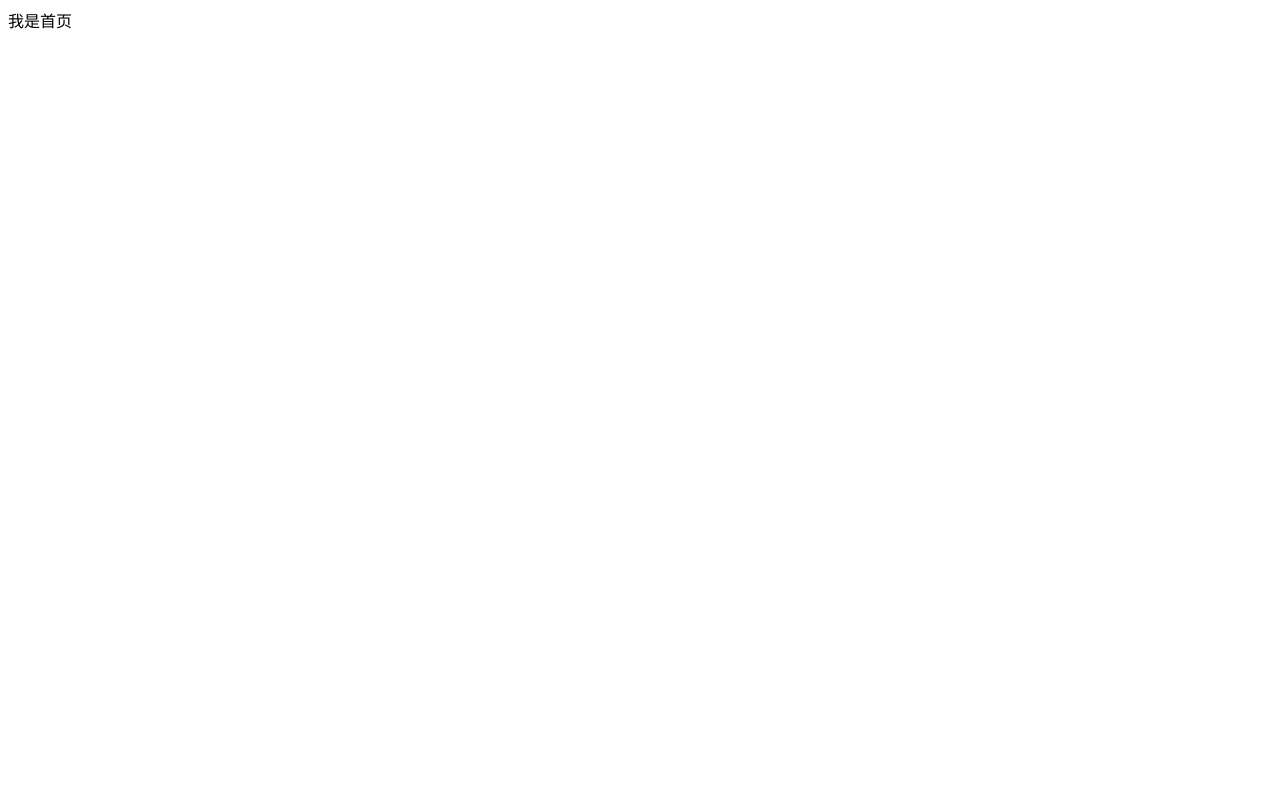
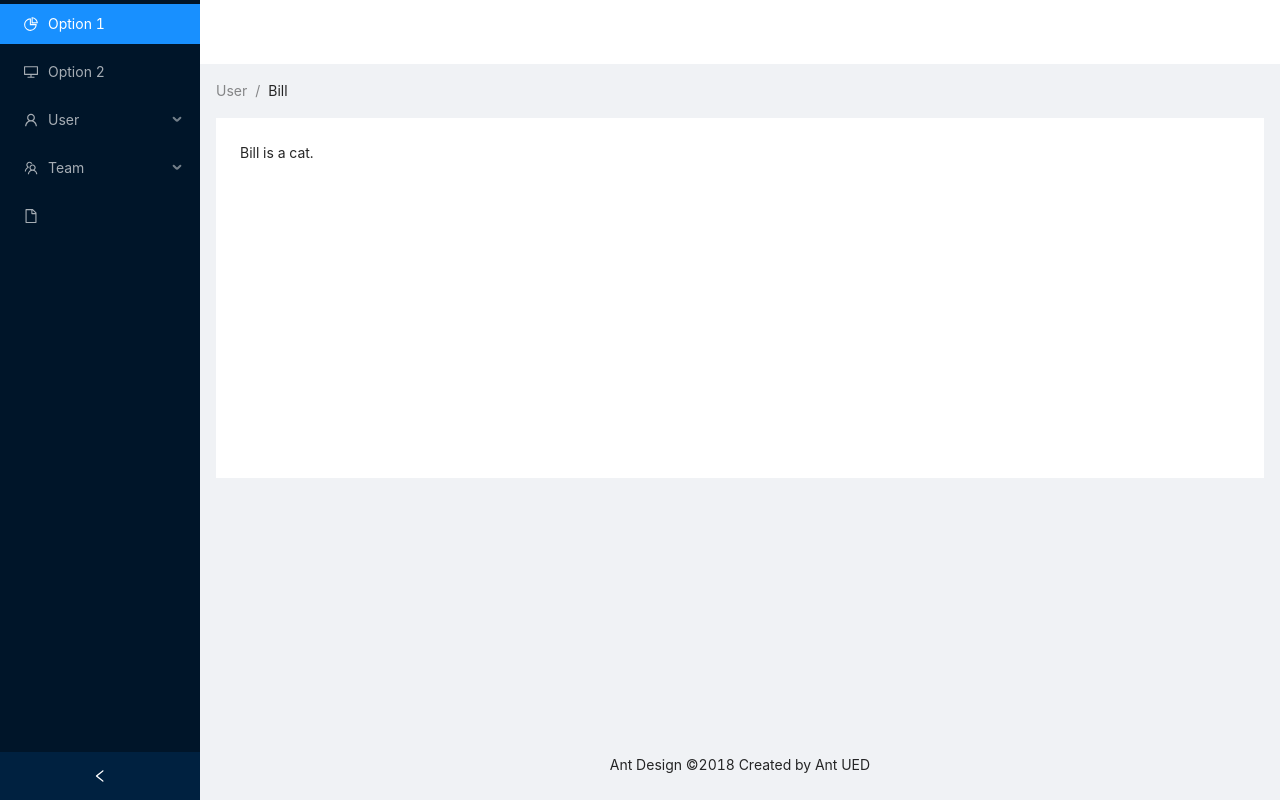
Before and after one commit to ouyangzeyu/react-my-test, a React (Create React App) app: page / in a window 1280 px wide. Built offline with nearby package versions, Linux system fonts and the light colour scheme.

Commit message:
引入antdd

```diff
--- a/package.json
+++ b/package.json
@@ -18,6 +18,7 @@
     "@types/node": "^14.0.13",
     "@types/react": "^16.9.36",
     "@types/react-dom": "^16.9.8",
+    "antd": "^4.3.3",
     "react": "^16.13.1",
     "react-dom": "^16.13.1",
     "react-scripts": "3.4.1",
--- a/src/index.tsx
+++ b/src/index.tsx
@@ -2,6 +2,7 @@
 import React from 'react';
 import ReactDOM from 'react-dom';
 import App from './view/App';
+import './style/antd.css'
 
 ReactDOM.render(
   <React.StrictMode>
--- /dev/null
+++ b/src/style/antd.css
@@ -0,0 +1 @@
+@import '~antd/dist/antd.css';
--- a/src/view/App.tsx
+++ b/src/view/App.tsx
@@ -1,9 +1,10 @@
 import React from 'react';
+import AppLayout from './components/AppLayout'
 
 const App = (): React.FunctionComponentElement<unknown> => {
     return (
         <>
-            <div>我是首页</div>
+            <AppLayout />
         </>
     );
 }
--- /dev/null
+++ b/src/view/components/AppLayout.css
@@ -0,0 +1,9 @@
+#components-layout-demo-side .logo {
+    height: 32px;
+    background: rgba(255, 255, 255, 0.2);
+    margin: 16px;
+  }
+
+  .site-layout .site-layout-background {
+    background: #fff;
+  }
--- /dev/null
+++ b/src/view/components/AppLayout.tsx
@@ -0,0 +1,62 @@
+import React, { useState } from 'react';
+
+import { Layout, Menu, Breadcrumb } from 'antd';
+import {
+    DesktopOutlined,
+    PieChartOutlined,
+    FileOutlined,
+    TeamOutlined,
+    UserOutlined,
+} from '@ant-design/icons';
+import './AppLayout.css'
+
+const { Header, Content, Footer, Sider } = Layout;
+const { SubMenu } = Menu;
+
+const AppLayout = (): React.FunctionComponentElement<unknown> => {
+    const [collapsed, setCollapsed] = useState(false)
+    const onCollapse = collapsed => {
+        console.log(collapsed);
+        setCollapsed(collapsed);
+    };
+    return (
+        <Layout style={{ minHeight: '100vh' }}>
+            <Sider collapsible collapsed={collapsed} onCollapse={onCollapse}>
+                <div className="logo" />
+                <Menu theme="dark" defaultSelectedKeys={['1']} mode="inline">
+                    <Menu.Item key="1" icon={<PieChartOutlined />}>
+                        Option 1
+                </Menu.Item>
+                    <Menu.Item key="2" icon={<DesktopOutlined />}>
+                        Option 2
+                </Menu.Item>
+                    <SubMenu key="sub1" icon={<UserOutlined />} title="User">
+                        <Menu.Item key="3">Tom</Menu.Item>
+                        <Menu.Item key="4">Bill</Menu.Item>
+                        <Menu.Item key="5">Alex</Menu.Item>
+                    </SubMenu>
+                    <SubMenu key="sub2" icon={<TeamOutlined />} title="Team">
+                        <Menu.Item key="6">Team 1</Menu.Item>
+                        <Menu.Item key="8">Team 2</Menu.Item>
+                    </SubMenu>
+                    <Menu.Item key="9" icon={<FileOutlined />} />
+                </Menu>
+            </Sider>
+            <Layout className="site-layout">
+                <Header className="site-layout-background" style={{ padding: 0 }} />
+                <Content style={{ margin: '0 16px' }}>
+                    <Breadcrumb style={{ margin: '16px 0' }}>
+                        <Breadcrumb.Item>User</Breadcrumb.Item>
+                        <Breadcrumb.Item>Bill</Breadcrumb.Item>
+                    </Breadcrumb>
+                    <div className="site-layout-background" style={{ padding: 24, minHeight: 360 }}>
+                        Bill is a cat.
+                </div>
+                </Content>
+                <Footer style={{ textAlign: 'center' }}>Ant Design ©2018 Created by Ant UED</Footer>
+            </Layout>
+        </Layout>
+    );
+};
+
+export default AppLayout;
```
Also changed, not shown: 1 other file (tests, documents, lock files or other folders).
